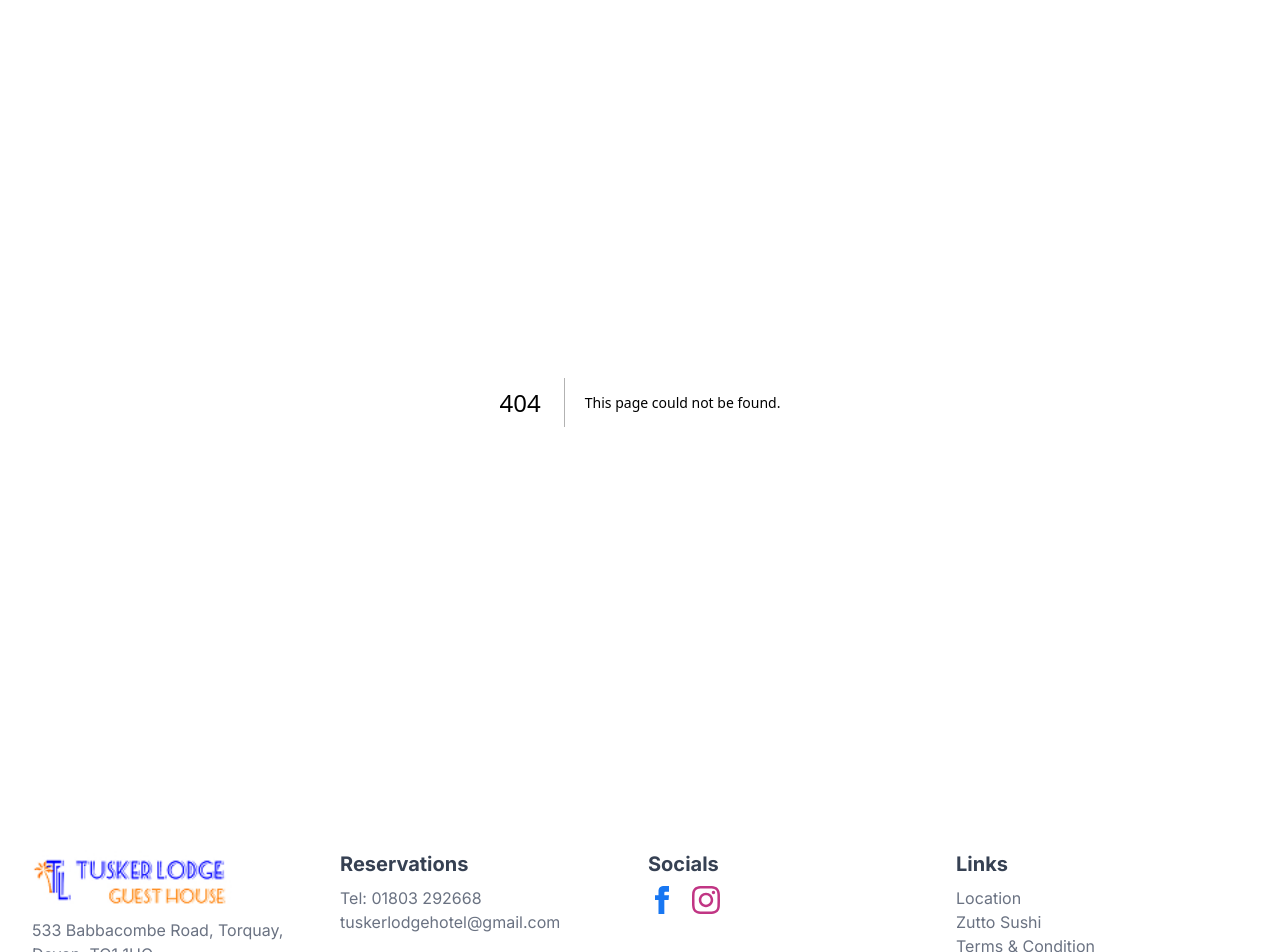
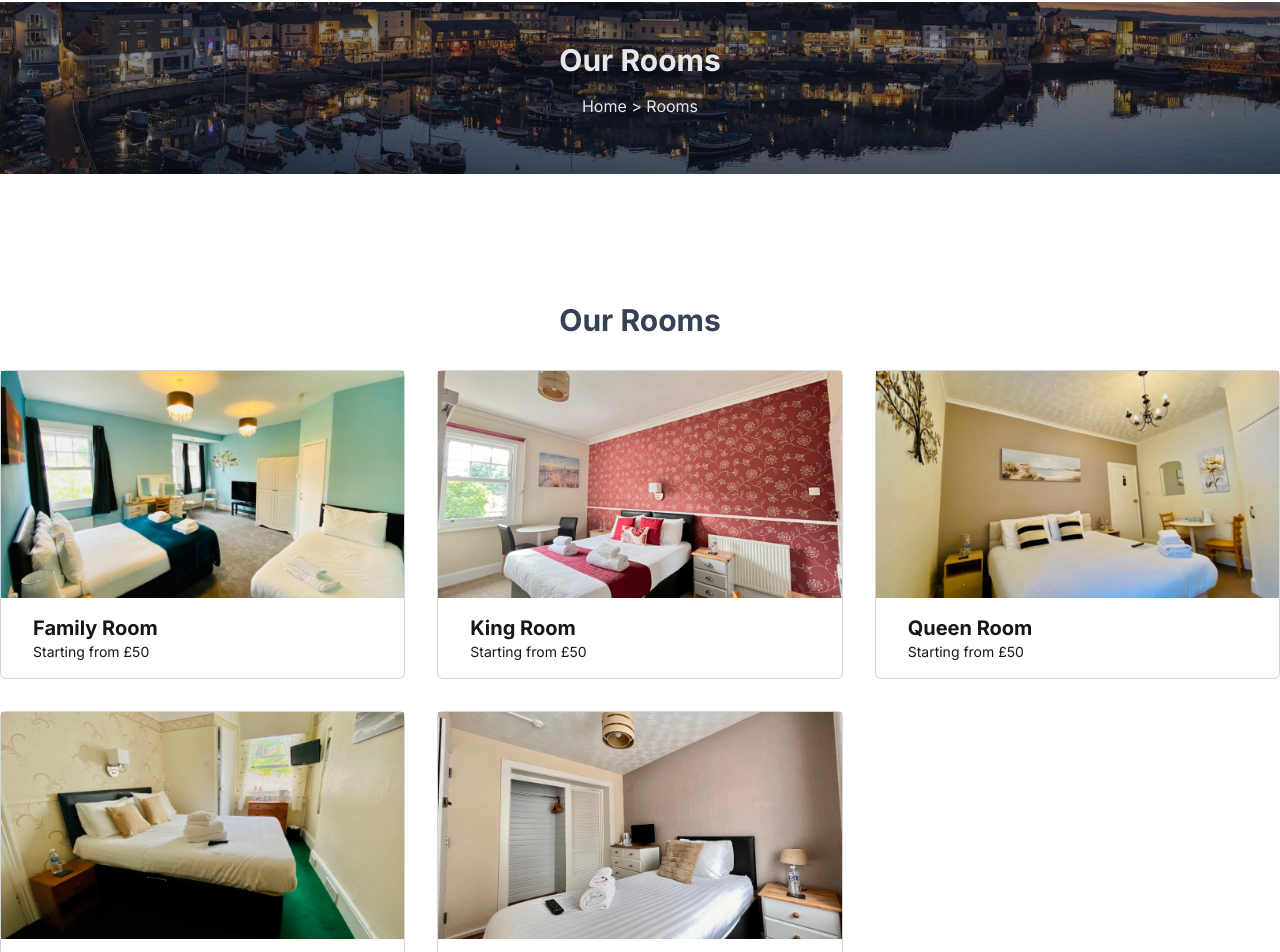
Before and after one commit to ayrbox/tusker-lodge, a Next.js app: page /rooms in a window 1280 px wide. Before the commit this address had no page. Shown: the part 179-1131 px from the top of the page. Built offline with nearby package versions, Linux system fonts and the light colour scheme.

Commit message:
feat:rooms page

```diff
--- /dev/null
+++ b/src/app/rooms/page.tsx
@@ -0,0 +1,53 @@
+import RoomCard from "@/components/RoomCard";
+import Banner from "@/components/sections/Banner";
+import ZuttoSushi from "@/components/sections/ZuttoSushi";
+
+import FamilyRoomImage from "@/images/rooms/family.jpg";
+import KingRoomImage from "@/images/rooms/king.jpg";
+import QueenRoomImage from "@/images/rooms/queen.jpg";
+import DoubleRoomImage from "@/images/rooms/doubles.jpg";
+import SingleRoomImage from "@/images/rooms/singles.jpg";
+
+export default function RoomsPage() {
+  return (
+    <main className="font-[family-name:var(--font-geist-sans)]">
+      <Banner title="Our Rooms" path="Home > Rooms" />
+
+      <div className="container mx-auto py-32">
+        <h1 className="text-3xl font-bold text-center text-gray-700 pb-8">
+          Our Rooms
+        </h1>
+
+        <div className="grid grid-cols-3 gap-8">
+          <RoomCard
+            name="Family Room"
+            info="Starting from £50"
+            image={FamilyRoomImage}
+          />
+          <RoomCard
+            name="King Room"
+            info="Starting from £50"
+            image={KingRoomImage}
+          />
+          <RoomCard
+            name="Queen Room"
+            info="Starting from £50"
+            image={QueenRoomImage}
+          />
+          <RoomCard
+            name="Doubles"
+            info="Starting from £50"
+            image={DoubleRoomImage}
+          />
+          <RoomCard
+            name="Singles"
+            info="Starting from £50"
+            image={SingleRoomImage}
+          />
+        </div>
+      </div>
+
+      <ZuttoSushi />
+    </main>
+  );
+}
--- /dev/null
+++ b/src/components/RoomCard.tsx
@@ -0,0 +1,26 @@
+import Image, { StaticImageData } from "next/image";
+import Link from "next/link";
+
+export default function RoomCard(props: {
+  image: StaticImageData;
+  name: string;
+  info: string;
+}) {
+  return (
+    <div className="relative group border border-gray-300 rounded-md">
+      <Image src={props.image} alt={props.name} />
+      <div className="py-4 px-8 flex items-center justify-between">
+        <div>
+          <h3 className="text-xl font-bold">{props.name}</h3>
+          <p className="text-sm">{props.info}</p>
+        </div>
+        <Link
+          href="./link-to-room"
+          className="text-blue-500 flex items-center hidden group-hover:block"
+        >
+          View Details &raquo;
+        </Link>
+      </div>
+    </div>
+  );
+}
--- /dev/null
+++ b/src/components/sections/Banner.tsx
@@ -0,0 +1,25 @@
+import TorquayBannerImage from "@/images/torquay-banner.jpg";
+
+export type BannerProps = {
+  title: string;
+  path: string;
+};
+
+export default function Banner(props: BannerProps) {
+  return (
+    <section
+      className="relative bg-cover bg-no-repeat bg-center "
+      style={{
+        backgroundImage: `url(${TorquayBannerImage.src})`,
+      }}
+    >
+      <div className="absolute inset-0 bg-gray-900 opacity-50"></div>
+      <div className="relative container mx-auto py-10 flex flex-col text-center">
+        <h1 className="text-2xl md:text-3xl font-bold text-gray-200 text-shadow-lg">
+          {props.title}
+        </h1>
+        <p className="my-4 text-gray-200">{props.path}</p>
+      </div>
+    </section>
+  );
+}
--- a/src/components/sections/Rooms.tsx
+++ b/src/components/sections/Rooms.tsx
@@ -39,7 +39,7 @@ export default function Rooms() {
         <Room name="Doubles" info="Starting from £50" image={DoubleRoomImage} />
         <Room name="Singles" info="Starting from £50" image={SingleRoomImage} />
       </div>
-      <div className="lg:w-1/2 px-8 md:py-8 flex justify-center items-center">
+      <div className="lg:w-1/2 px-8 py-8 flex justify-center items-center">
         <div className="p-4 flex flex-col gap-3 text-center justify-between">
           <h1 className="text-3xl text-gray-700 font-bold">Our Rooms</h1>
           <p className="text-gray-500">
```
Also changed, not shown: src/images/rooms/doubles.jpg (added), src/images/torquay-banner.jpg (added).
